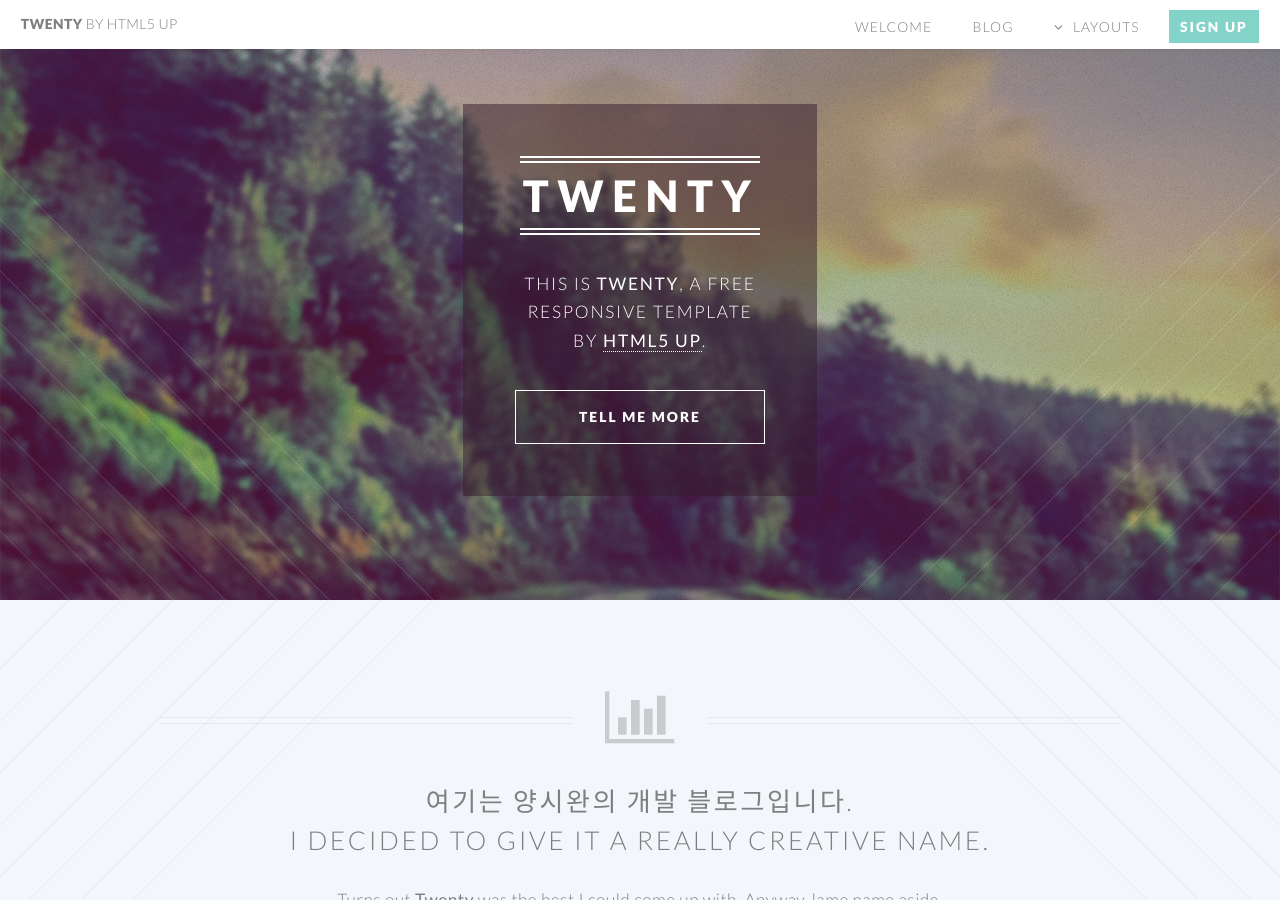
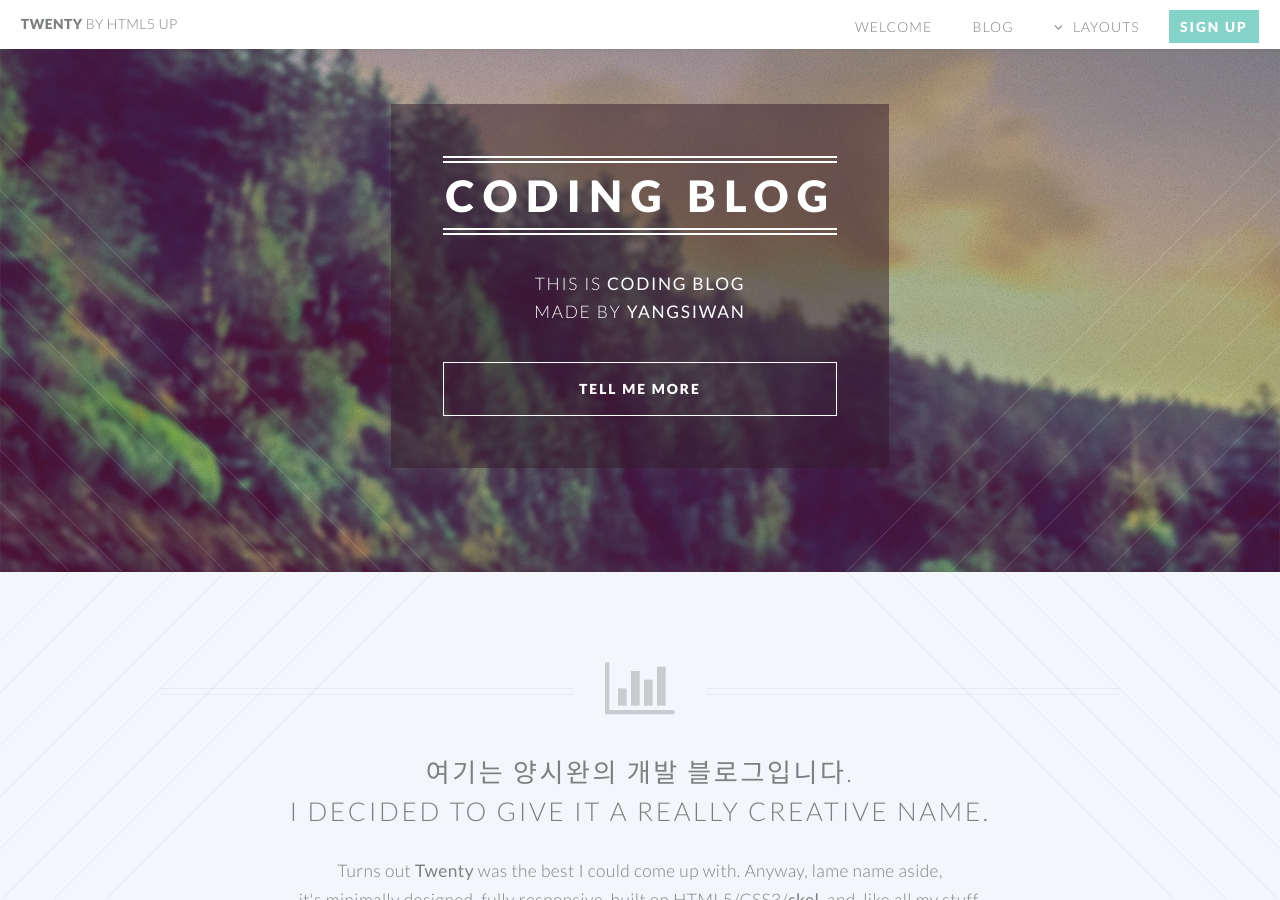
Before and after one commit to Yangsiwan/Yangsiwan.github.io, a Jekyll site: the page built from index.html, in a window 1280 px wide and 900 px high. Built offline with Jekyll 4.4.1, drawn with Linux system fonts in a browser that asks for light colours.

Commit message:
Update banner.html

```diff
--- a/_includes/banner.html
+++ b/_includes/banner.html
@@ -10,13 +10,11 @@
     <div class="inner">
 
         <header>
-            <h2>TWENTY</h2>
+            <h2>CODING BLOG</h2>
         </header>
-        <p>This is <strong>Twenty</strong>, a free
+        <p>This is <strong>CODING BLOG</strong>
         <br />
-        responsive template
-        <br />
-        by <a href="http://html5up.net">HTML5 UP</a>.</p>
+            made by <strong>YANGSIWAN</strong></p>
         <footer>
             <ul class="buttons vertical">
                 <li><a href="#main" class="button fit scrolly">Tell Me More</a></li>
```
